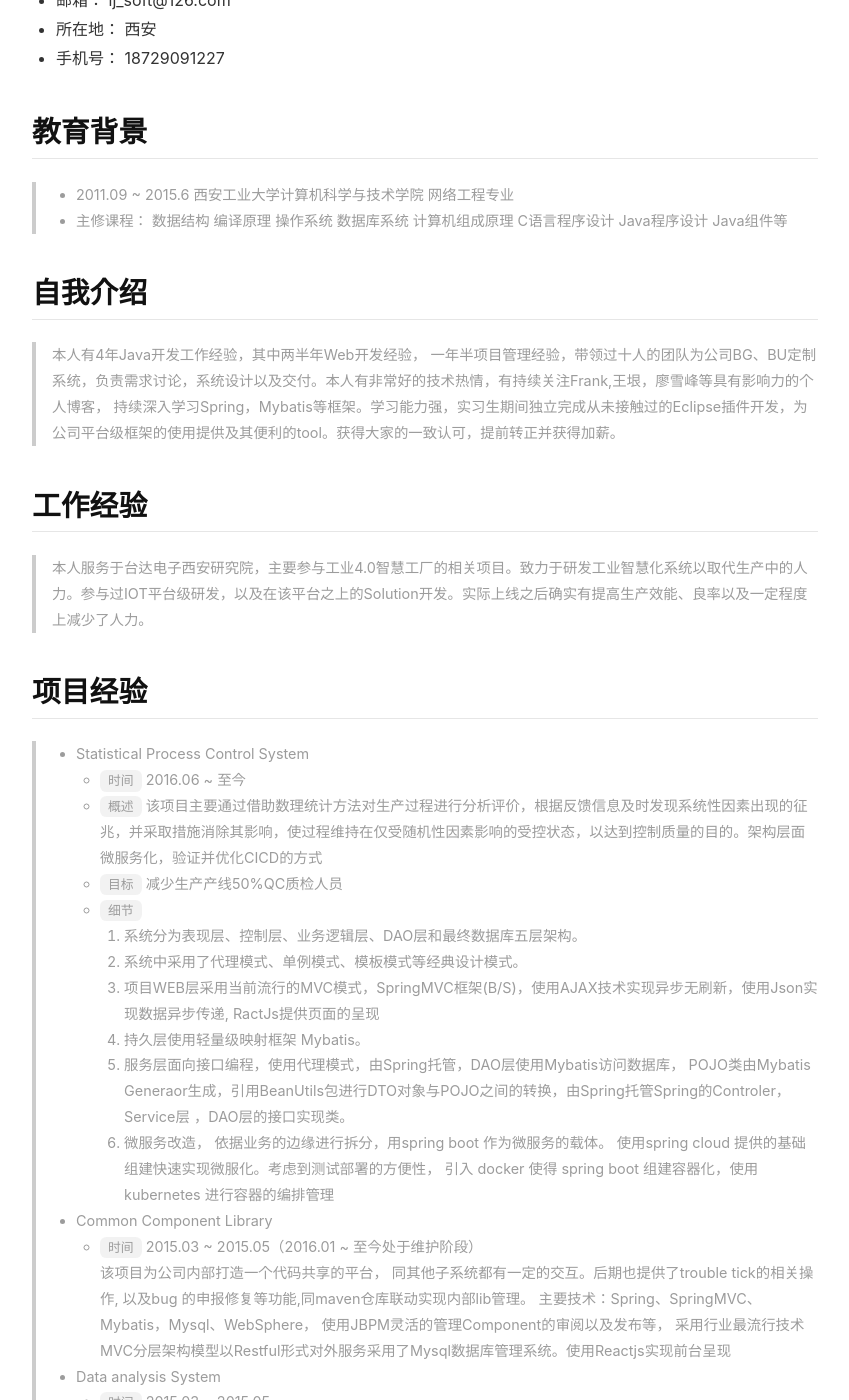
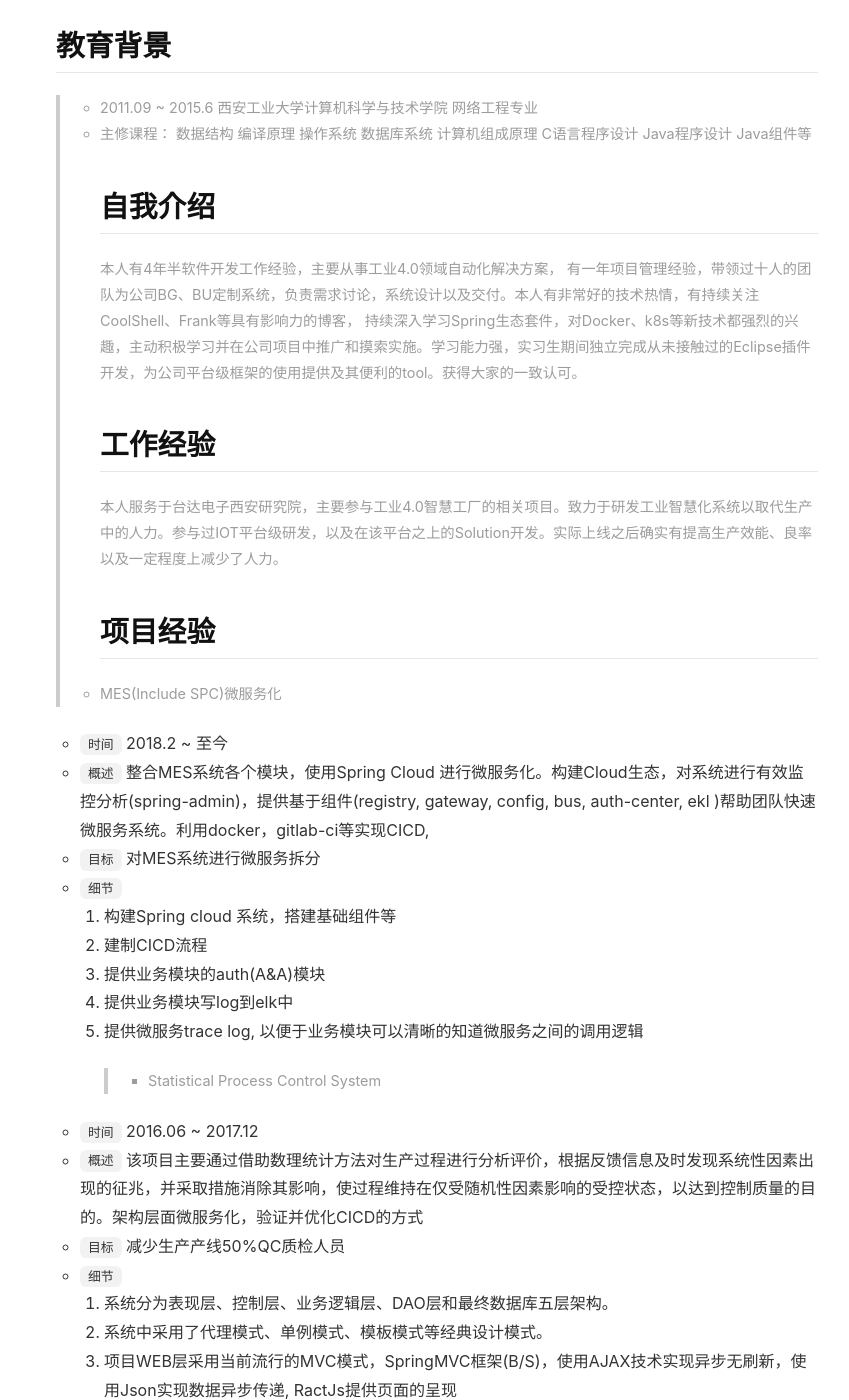
Before and after one commit to jieVI/jievi.github.io, a Jekyll site: the page built from about.md, in a window 1280 px wide and 1400 px high, scrolled down 322 px. Shown: the whole window, without its empty margins (215-1064 px from the left). Built offline with Jekyll 4.4.1, drawn with Linux system fonts in a browser that asks for light colours; nearby versions of some CDN libraries; our own code applies the rules of GitHub Pages for plain Markdown files; some of the changed text lies outside the part shown.

Commit message:
Update about.md

```diff
--- a/about.md
+++ b/about.md
@@ -8,25 +8,30 @@
 key: page-about
 ---
 
-## 基本信息
 - 姓名： 刘杰
 - 邮箱： lj_soft@126.com
 - 所在地： 西安
 - 手机号： 18729091227
-
 ## 教育背景
 > * 2011.09 ~ 2015.6 西安工业大学计算机科学与技术学院 网络工程专业
 > * 主修课程： 数据结构 编译原理 操作系统 数据库系统 计算机组成原理 C语言程序设计 Java程序设计 Java组件等
-
 ## 自我介绍
-> 本人有4年Java开发工作经验，其中两半年Web开发经验， 一年半项目管理经验，带领过十人的团队为公司BG、BU定制系统，负责需求讨论，系统设计以及交付。本人有非常好的技术热情，有持续关注Frank,王垠，廖雪峰等具有影响力的个人博客， 持续深入学习Spring，Mybatis等框架。学习能力强，实习生期间独立完成从未接触过的Eclipse插件开发，为公司平台级框架的使用提供及其便利的tool。获得大家的一致认可，提前转正并获得加薪。
-
+> 本人有4年半软件开发工作经验，主要从事工业4.0领域自动化解决方案， 有一年项目管理经验，带领过十人的团队为公司BG、BU定制系统，负责需求讨论，系统设计以及交付。本人有非常好的技术热情，有持续关注CoolShell、Frank等具有影响力的博客， 持续深入学习Spring生态套件，对Docker、k8s等新技术都强烈的兴趣，主动积极学习并在公司项目中推广和摸索实施。学习能力强，实习生期间独立完成从未接触过的Eclipse插件开发，为公司平台级框架的使用提供及其便利的tool。获得大家的一致认可。
 ## 工作经验
 > 本人服务于台达电子西安研究院，主要参与工业4.0智慧工厂的相关项目。致力于研发工业智慧化系统以取代生产中的人力。参与过IOT平台级研发，以及在该平台之上的Solution开发。实际上线之后确实有提高生产效能、良率以及一定程度上减少了人力。
-
 ## 项目经验
+> - MES(Include SPC)微服务化
+    - `时间` 2018.2 ~ 至今
+    - `概述` 整合MES系统各个模块，使用Spring Cloud 进行微服务化。构建Cloud生态，对系统进行有效监控分析(spring-admin)，提供基于组件(registry, gateway, config, bus, auth-center, ekl )帮助团队快速微服务系统。利用docker，gitlab-ci等实现CICD,
+    - `目标` 对MES系统进行微服务拆分
+    - `细节`
+        1. 构建Spring cloud 系统，搭建基础组件等
+        2. 建制CICD流程
+        3. 提供业务模块的auth(A&A)模块
+        4. 提供业务模块写log到elk中
+        5. 提供微服务trace log, 以便于业务模块可以清晰的知道微服务之间的调用逻辑
 > - Statistical Process Control System
-    - `时间` 2016.06 ~ 至今
+    - `时间` 2016.06 ~ 2017.12
     - `概述` 该项目主要通过借助数理统计方法对生产过程进行分析评价，根据反馈信息及时发现系统性因素出现的征兆，并采取措施消除其影响，使过程维持在仅受随机性因素影响的受控状态，以达到控制质量的目的。架构层面微服务化，验证并优化CICD的方式
     - `目标` 减少生产产线50%QC质检人员
     - `细节`
@@ -44,11 +49,9 @@
     - `时间` 2015.03 ~ 2015.05
 项目主要帮助硬件团队完成测试数据的可视化分析。以便于能直观的发现产品存在的问题，从测试场机台下来的数据文件， 解析到Data analysis System的Mongodb中，然后生成统计学的相关报表。项目最终减少改BU 60%的分析人员同时精准度有了极大的提升
 主要技术：Spring、SpringMVC、Spring-data，Mongodb、Jetty， 采用行业最流行技术MVC分层架构模型以Restful形式对外服务,采用了Mongodb数据库管理系统。使用html+css+jquery实现前台， 使用d3.js与mychart.js 实现报表
-
 ## 证书
-* 年度优秀员工（连续两年绩效为A）
+* 年度优秀员工
 * IBM 认证java工程师
-
 ## 技能
 * Java
 * C语言
```
